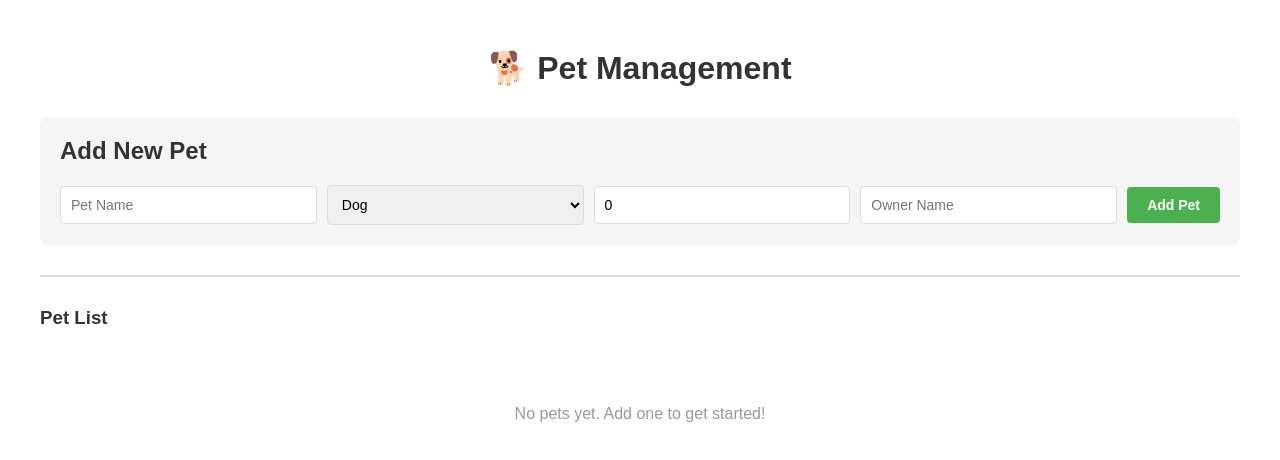
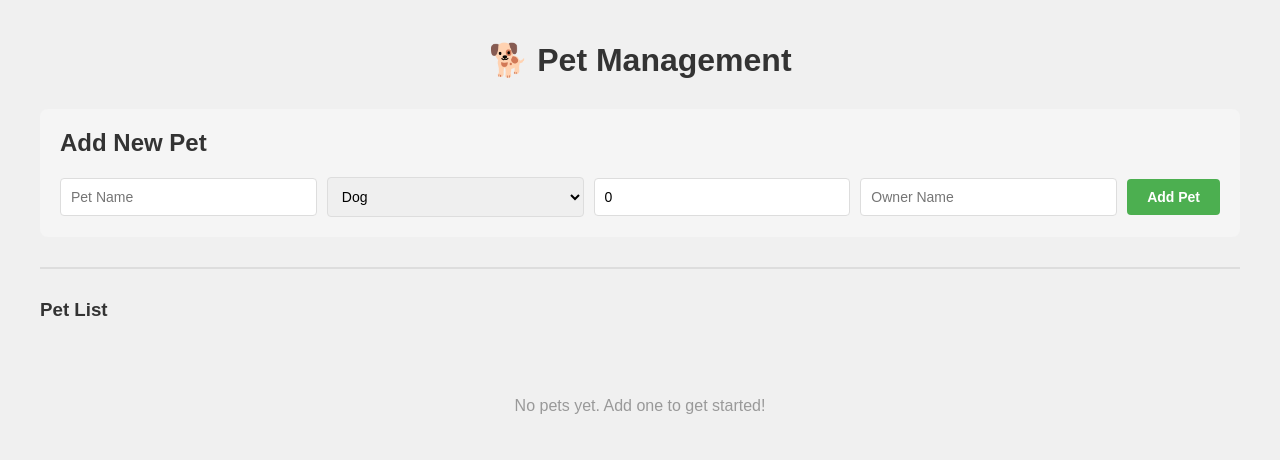
Before and after one commit to Ajithindrajith/tekton, an Angular app in the folder front-ui/: page / in a window 1280 px wide. Shown: the top 460 px of the page. Built offline with nearby package versions, Linux system fonts and the light colour scheme; no server answers.

Commit message:
added-new-code

```diff
--- a/front-ui/src/styles.css
+++ b/front-ui/src/styles.css
@@ -1 +1,8 @@
 /* You can add global styles to this file, and also import other style files */
+
+body {
+  background-color: #f0f0f0; /* Light gray background */
+  margin: 0;
+  padding: 0;
+  font-family: Arial, sans-serif;
+}
```
